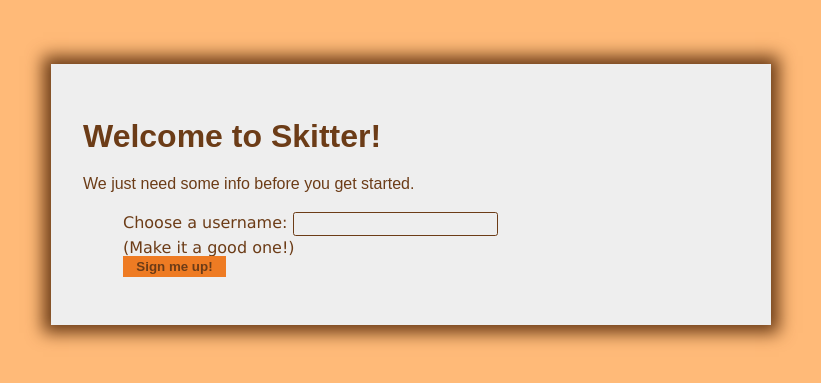
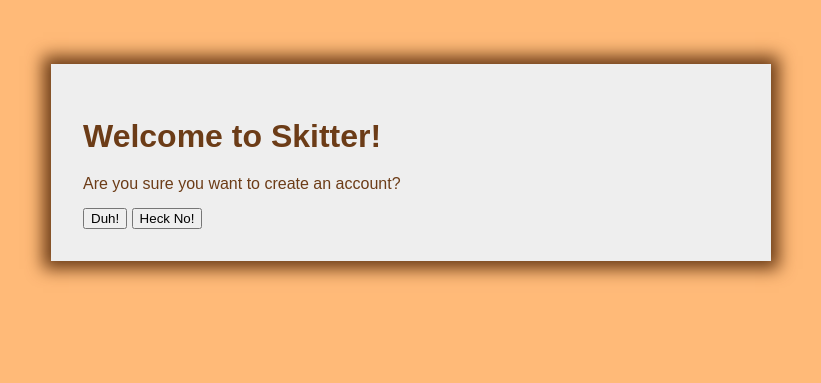
Before and after one commit to s-newman/skitter, a Flask app: page /new-account in a window 1280 px wide. Shown: the top 383 px of the page, without its empty margins (229-1050 px from the left). Run offline with Flask 2, Linux system fonts and the light colour scheme.

Commit message:
Update new account page with new functionality
Since the user can't change their display name, we only need to either create
their user or not create their user.

```diff
--- a/frontend/app/ui/static/js/new-account.js
+++ b/frontend/app/ui/static/js/new-account.js
@@ -1,15 +1,46 @@
 $(document).ready(function() {
-    // Create the new user
-    $('#new-acct-form').submit(function(event) {
-        // Clear the error text
-        $('#form-error-text').empty();
+    // Create the user
+    $('#accept').click(function() {
+        console.log('Hooray!');
 
-        // Check if all forms have been filled
-        if($('#username').val() === '') {
-            console.log('The username has not been entered.');
-            $('#form-error-text').html('Please pick a username!<br />');
-            event.preventDefault();
-        }
-        // Allow the form to be submitted
-    });
+        // Create the data to send
+        let postData = JSON.stringify({
+            rit_username: getCookie('username'),
+            firstname: getCookie('firstname'),
+            lastname: getCookie('lastname')
+        });
+
+        // Create the user
+        let newUserRequest = $.ajax({
+            type: 'POST',
+            url: '/newUser',
+            contentType: 'application/json',
+            data: postData
+        });
+
+        // Successful request was made
+        newUserRequest.done(function(data) {
+            if(data.successful === 'true') {
+                // User was created
+                console.log('Created user.');
+                window.location.href = '/dashboard';
+            } else {
+                // User was not created
+                console.log('An error occurred.');
+                window.location.href = '/logout';
+            }
+        });
+
+        // This shouldn't happen but it did
+        newUserRequest.fail(function() {
+            console.log('A request failure occurred.  This should not happen.');
+            window.location.href = '/logout';
+        });
+    })
+
+    // Don't create a user
+    $('#deny').click(function() {
+        console.log('Fine then, jeez.');
+        window.location.href = '/logout';
+    })
 });
--- a/frontend/app/ui/templates/new-account.html
+++ b/frontend/app/ui/templates/new-account.html
@@ -10,18 +10,9 @@
     <section class="main border">
         <section class="middle-col">
             <h1>Welcome to Skitter!</h1>
-            <p>We just need some info before you get started.</p>
-            <form id="new-acct-form" action="/newUser" method="POST" enctype="multipart/form-data">
-                <ul>
-                    <li class="form-item">
-                        <label>Choose a username:</label>
-                        <input type="text" id="username" class="border">
-                    </li>
-                    <li><label>(Make it a good one!)</label></li>
-                    <li><input type="submit" value="Sign me up!" class="border"></li>
-                    <span id="form-error-text"></span>
-                </ul>
-            </form>
+            <p>Are you sure you want to create an account?</p>
+            <button id="accept" type="button">Duh!</button>
+            <button id="deny" type="button">Heck No!</button>
         </section>
     </section>
 </body>
```
